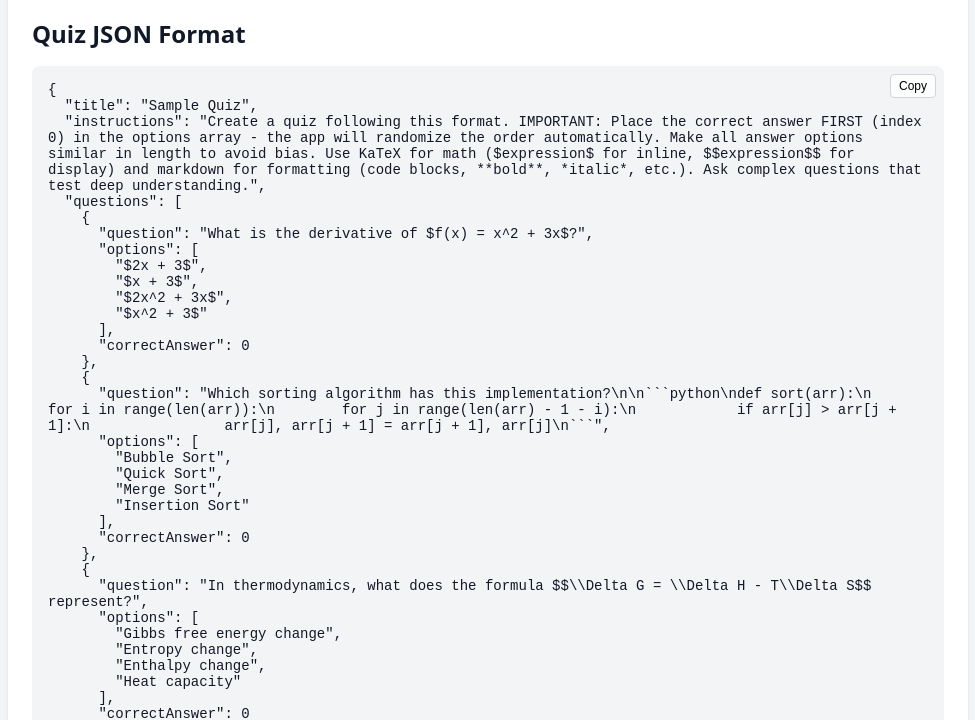
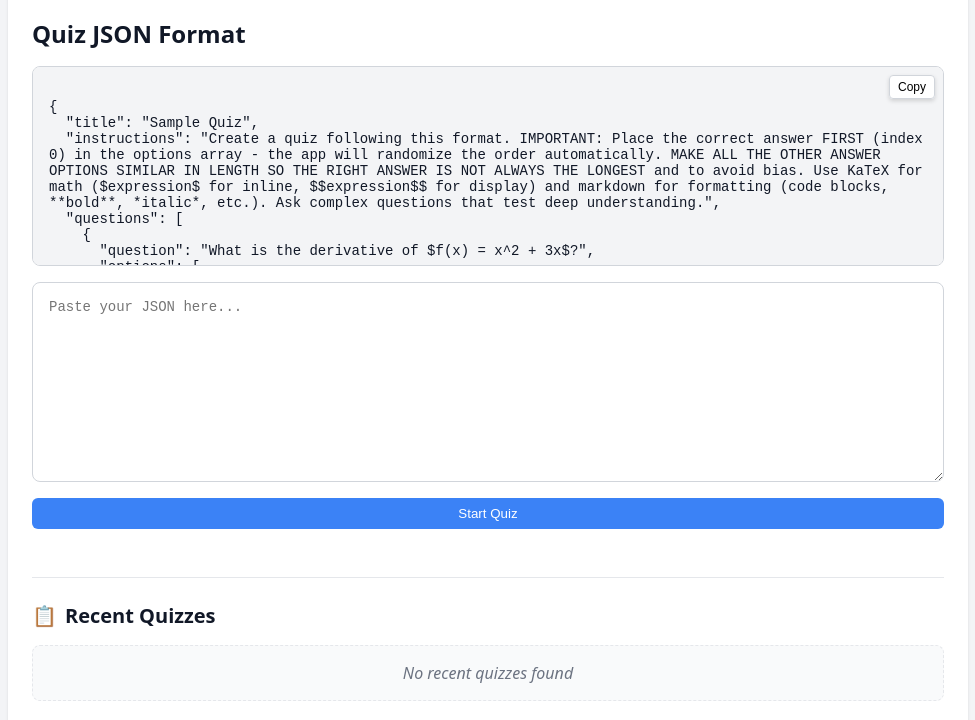
Before and after one commit to KonnorKooi/quiz-app, a plain HTML site: page index.html in a window 1280 px wide. Shown: the part 117-837 px from the top of the page, without its empty margins (152-1127 px from the left). Drawn offline with nearby package versions, Linux system fonts and the light colour scheme; no server answers.

Commit message:
edited the promt

```diff
--- a/index.html
+++ b/index.html
@@ -93,8 +93,8 @@
         <div id="start-screen" class="screen">
             <h2 id="format-title">Quiz JSON Format</h2>
             <div class="json-container">
+                <button id="copy-json-btn" class="copy-btn"><span class="tooltip">Copy</span></button>
                 <pre id="json-format"></pre>
-                <button id="copy-json-btn" class="copy-btn"><span class="tooltip">Copy</span></button>
             </div>
             <textarea
                 id="json-input"
--- a/script.js
+++ b/script.js
@@ -15,7 +15,7 @@ const API_ENDPOINT = './api/quizzes.php';
 // Update the sample JSON formats to include a title
 const sampleRegularJson = {
     title: "Sample Quiz",
-    instructions: "Create a quiz following this format. IMPORTANT: Place the correct answer FIRST (index 0) in the options array - the app will randomize the order automatically. Make all answer options similar in length to avoid bias. Use KaTeX for math ($expression$ for inline, $$expression$$ for display) and markdown for formatting (code blocks, **bold**, *italic*, etc.). Ask complex questions that test deep understanding.",
+    instructions: "Create a quiz following this format. IMPORTANT: Place the correct answer FIRST (index 0) in the options array - the app will randomize the order automatically. MAKE ALL THE OTHER ANSWER OPTIONS SIMILAR IN LENGTH SO THE RIGHT ANSWER IS NOT ALWAYS THE LONGEST and to avoid bias. Use KaTeX for math ($expression$ for inline, $$expression$$ for display) and markdown for formatting (code blocks, **bold**, *italic*, etc.). Ask complex questions that test deep understanding.",
     questions: [
         {
             question: "What is the derivative of $f(x) = x^2 + 3x$?",
--- a/styles.css
+++ b/styles.css
@@ -254,19 +254,34 @@ body {
 /* JSON container and copy button */
 .json-container {
     position: relative;
+    max-height: 200px;
+    overflow-y: auto;
+    border: 1px solid #d1d5db;
+    border-radius: 8px;
+}
+
+.json-container pre {
+    margin: 0;
+    padding-top: 40px;
 }
 
 .copy-btn {
-    position: absolute;
+    position: sticky;
     top: 8px;
-    right: 8px;
-    background-color: rgba(255, 255, 255, 0.8);
+    display: block;
+    width: fit-content;
+    margin-left: auto;
+    margin-right: 8px;
+    margin-bottom: -32px;
+    background-color: rgba(255, 255, 255, 0.98);
     border: 1px solid #d1d5db;
     border-radius: 4px;
     padding: 4px 8px;
     font-size: 0.75rem;
     color: black;
     cursor: pointer;
+    z-index: 10;
+    box-shadow: 0 2px 4px rgba(0, 0, 0, 0.15);
 }
 
 .copy-btn:hover {
@@ -348,6 +363,7 @@ pre {
     word-wrap: break-word;
     color: #111827; /* Dark text for better contrast */
 }
+
 
 textarea {
     width: 100%;
```
Also changed, not shown: 1 other file.
